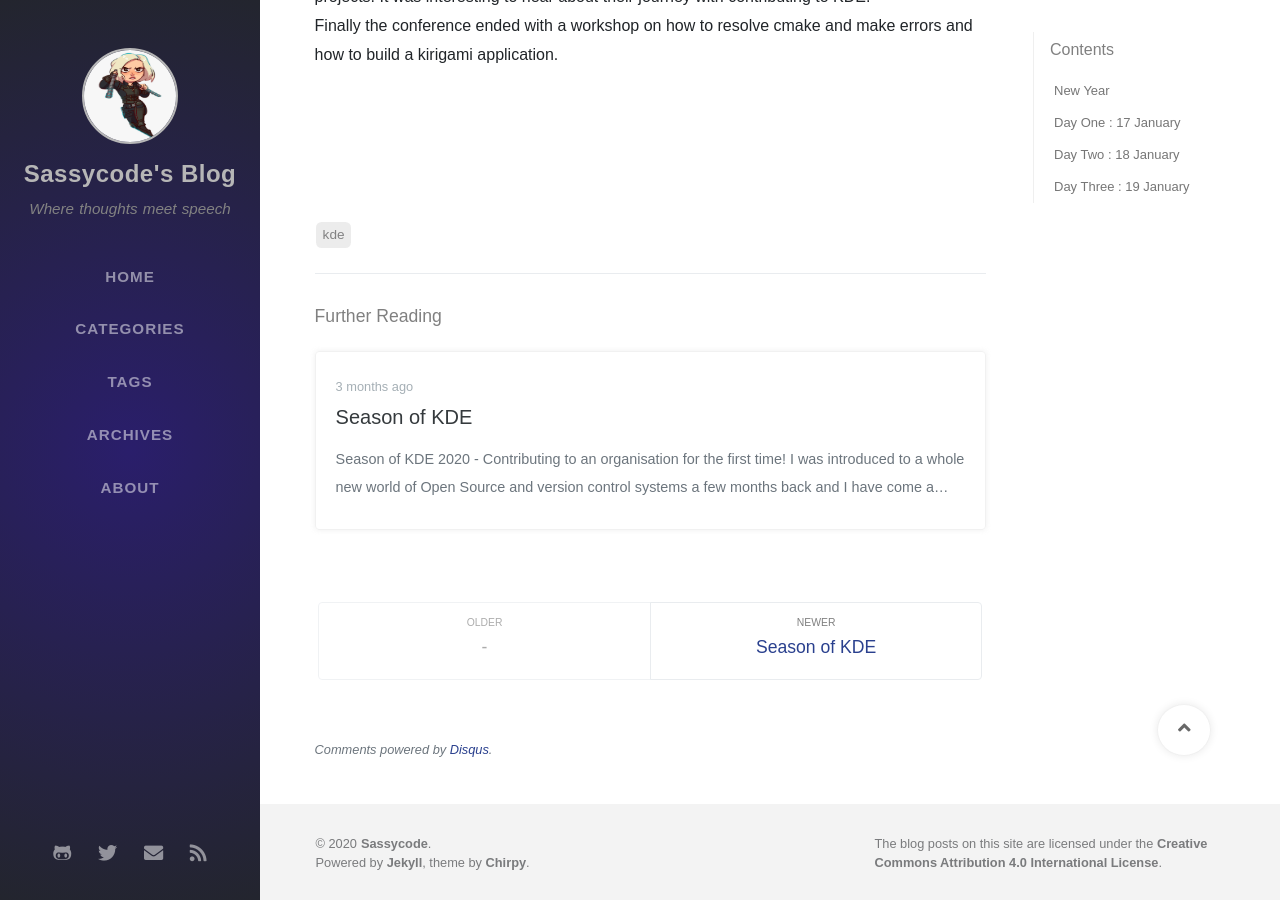
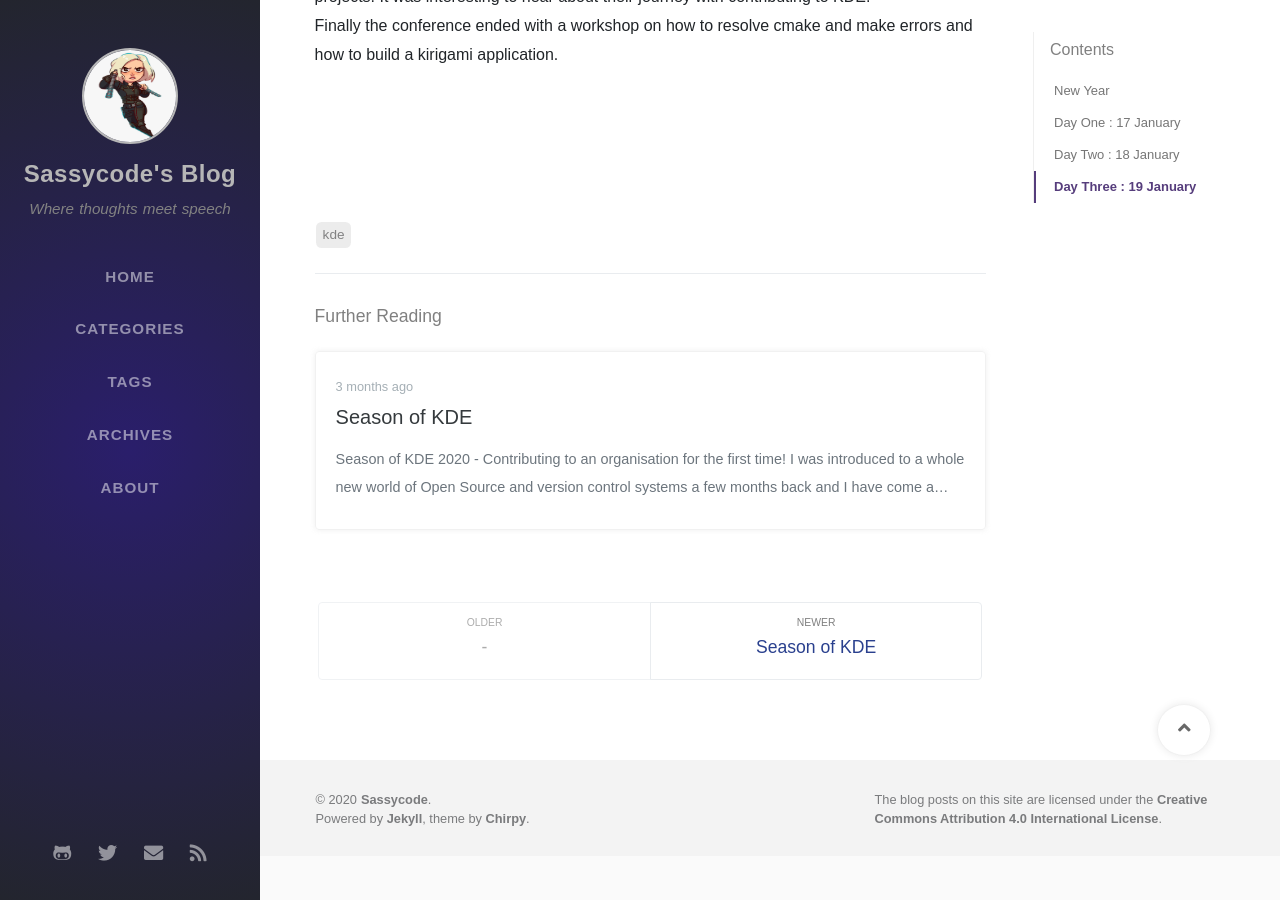
Before and after one commit to sash2501/Blog, a Jekyll site: the page built from _posts/2020-01-21-my-first-conference.md, in a window 1280 px wide and 900 px high, scrolled down 2559 px. Built offline with Jekyll 4.4.1, drawn with Linux system fonts in a browser that asks for light colours; nearby versions of some CDN libraries; some web fonts are replaced; comment, search, counter and statistics services are not loaded.

Commit message:
Add disqus comments

```diff
--- a/_includes/disqus.html
+++ b/_includes/disqus.html
@@ -7,31 +7,21 @@
   MIT License
 -->
 
-<div id="disqus" class="pt-2 pb-4">
-  <p class="font-italic text-muted small">Comments powered by <a href="https://disqus.com/">Disqus</a>.</p>
-</div>
+<div id="disqus_thread" class="pt-2 pb-4"></div>
 
-<script src="https://sash2501.github.io/assets/lib/jquery.disqusloader.min.js"></script>
+<!--<script src="https://sash2501.github.io/assets/lib/jquery.disqusloader.min.js"></script> -->
 <script>
-  var options = {
-    scriptUrl: 'https://sassycode.disqus.com/embed.js';
-
-    disqusConfig: function() {
+  var disqusConfig = function() {
       this.page.url = 'https://sash2501.github.io';
       this.page.identifier = 'https://sash2501.github.io';
-    }
-  };
+   };
+  (function() {
+	var d = document, s = d.createElement('script');
+	s.src = 'https://sassycode.disqus.com/embed.js';
+	s.setAttribute('data-timestamp', +new Date());
+	(d.head || d.body).appendChild(s);
+	})();
 
-  $.disqusLoader('#disqus', options);
-</script>
-
-
-<!-- function() { // DON'T EDIT BELOW THIS LINE
-var d = document, s = d.createElement('script');
-s.src = 'https://sassycode.disqus.com/embed.js';
-s.setAttribute('data-timestamp', +new Date());
-(d.head || d.body).appendChild(s);
-})();
--->
+  //$.disqusLoader('#disqus', options);
 </script>
 <noscript>Please enable JavaScript to view the <a href="https://disqus.com/?ref_noscript">comments powered by Disqus.</a></noscript>
```
